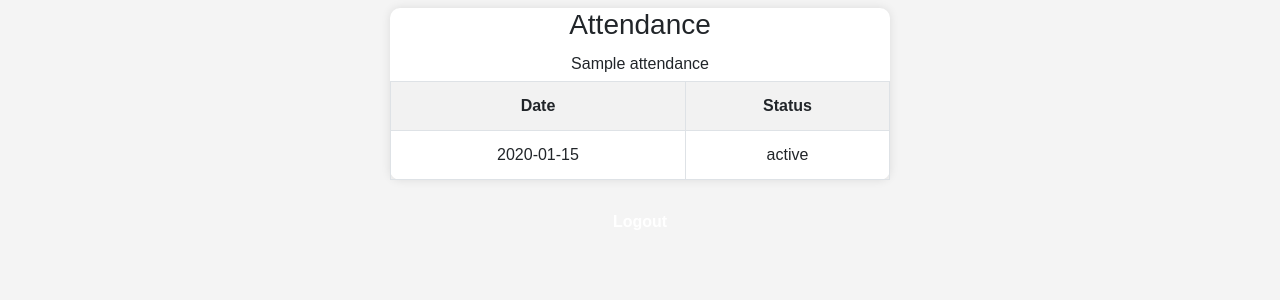
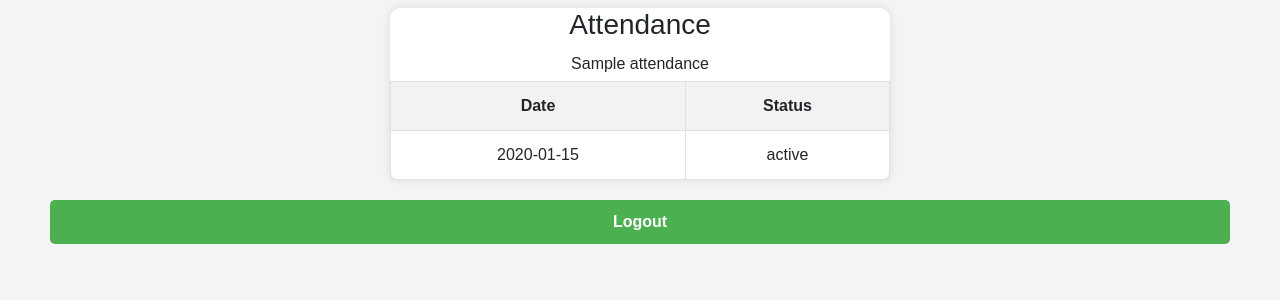
Before and after one commit to harshithravuri23/Attendance_Management_Project_DSS, a Flask app: template templates/profile.html in a window 1280 px wide. Shown: the part 328-628 px from the top of the page. Run offline with Flask 3, Linux system fonts and the light colour scheme; the template is opened without the code that fills it: most values are stand-ins (such as "Sample title", 1, 10 or a date in 2020); some libraries are stand-ins or nearby versions.

Commit message:
Update requirements and styles for improved performance

```diff
--- a/requirements.txt
+++ b/requirements.txt
@@ -1,4 +1,3 @@
-<<<<<<< HEAD
 Flask
 Gunicorn
 Pandas
@@ -8,4 +7,3 @@ Flask
 Gunicorn
 pandas
 openpyxl
->>>>>>> 35c0d56a98448e4df7bcb030ec374482e24f8925
--- a/static/styles.css
+++ b/static/styles.css
@@ -98,7 +98,7 @@ a {
   display: block;
   margin-top: 20px;
   text-decoration: none;
-<<<<<<< HEAD
+
   background-color: #4CAF50; /* Green */
     color: #ffffff; /* White */
     padding: 10px 20px;
@@ -118,5 +118,5 @@ a:hover{
   text-decoration: none;
 =======
   color: blue;
->>>>>>> 35c0d56a98448e4df7bcb030ec374482e24f8925
+
 }
```
